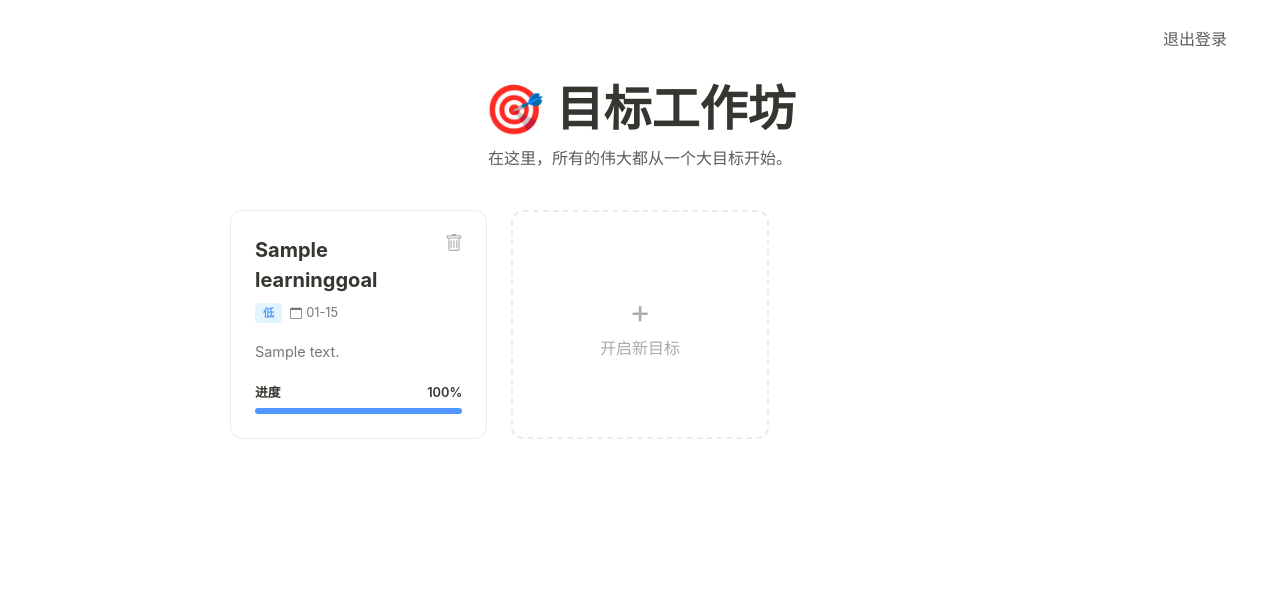
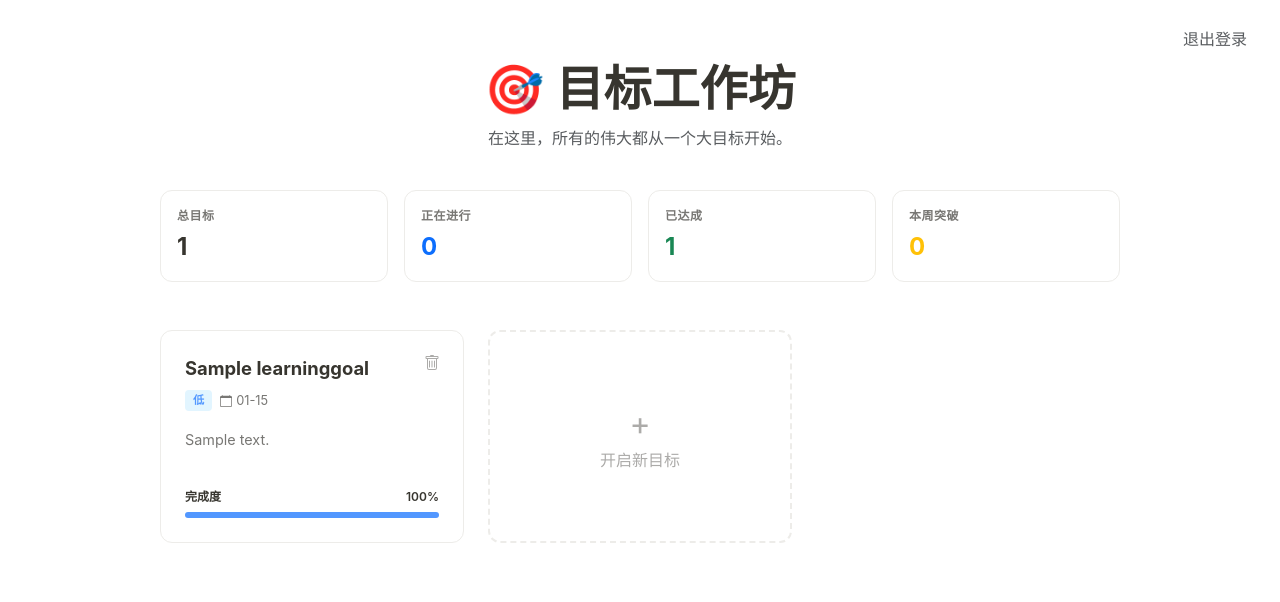
Before and after one commit to ZWEIGJ/skill-path-tracker, a Django app: page / in a window 1280 px wide. Shown: the top 602 px of the page. Run offline with Django 5.2, Linux system fonts and the light colour scheme; a user stored in the database is signed in; tables that the repository leaves empty hold one stand-in row (values such as "Sample post").

Commit message:
目标和进度可视化

```diff
--- a/goals/models.py
+++ b/goals/models.py
@@ -65,6 +65,7 @@ class SubTask(models.Model):
     title = models.CharField(max_length=200)
     is_completed = models.BooleanField(default=False)
     created_at = models.DateTimeField(auto_now_add=True)
+    updated_at = models.DateTimeField(auto_now=True) # 用于统计完成时间
 
     def __str__(self):
         return f"{self.goal.title} - {self.title}"
--- a/goals/templates/goals/goal_list.html
+++ b/goals/templates/goals/goal_list.html
@@ -13,19 +13,46 @@
             --notion-border: #edece9;
             --notion-blue: #5297ff;
             --notion-red: #eb5757;
+            --notion-green: #198754;
+            --notion-orange: #f59e0b;
         }
 
         body {
             background-color: var(--notion-bg);
             color: var(--notion-text);
             font-family: -apple-system, BlinkMacSystemFont, "Segoe UI", Helvetica, Arial, sans-serif;
-            padding-top: 80px;
+            padding-top: 60px;
+            padding-bottom: 60px;
         }
 
         .notion-container {
-            max-width: 900px;
+            max-width: 1000px;
             margin: 0 auto;
-            padding: 0 40px;
+            padding: 0 20px;
+        }
+
+        /* --- Step 6.1 新增：统计卡片样式 --- */
+        .stat-card {
+            border: 1px solid var(--notion-border);
+            border-radius: 12px;
+            padding: 16px;
+            background-color: #fff;
+            transition: box-shadow 0.2s;
+        }
+        .stat-card:hover {
+            box-shadow: 0 4px 12px rgba(0,0,0,0.05);
+        }
+        .stat-label {
+            font-size: 0.75rem;
+            color: #787774;
+            font-weight: 600;
+            text-transform: uppercase;
+            letter-spacing: 0.5px;
+        }
+        .stat-value {
+            font-size: 1.5rem;
+            font-weight: 700;
+            margin-top: 4px;
         }
 
         .header-section { margin-bottom: 40px; }
@@ -41,6 +68,7 @@
             flex-direction: column;
             height: 100%;
             position: relative;
+            background: white;
         }
 
         .goal-card:hover {
@@ -57,22 +85,20 @@
         }
 
         .goal-title {
-            font-size: 1.25rem;
+            font-size: 1.15rem;
             font-weight: 700;
             padding-right: 25px;
         }
 
-        /* --- Step 5.2 新增：标签样式 --- */
         .badge-priority {
             font-size: 0.7rem;
             padding: 2px 8px;
             border-radius: 4px;
             font-weight: 600;
-            text-transform: uppercase;
         }
-        .priority-h { background-color: #ffe2e2; color: #eb5757; } /* 高：红 */
-        .priority-m { background-color: #fff4e2; color: #ff9900; } /* 中：橙 */
-        .priority-l { background-color: #e2f5ff; color: #5297ff; } /* 低：蓝 */
+        .priority-h { background-color: #ffe2e2; color: #eb5757; }
+        .priority-m { background-color: #fff4e2; color: #ff9900; }
+        .priority-l { background-color: #e2f5ff; color: #5297ff; }
 
         .date-tag {
             font-size: 0.8rem;
@@ -96,7 +122,6 @@
             line-height: 0;
             z-index: 10;
         }
-
         .delete-btn:hover {
             background-color: #ffe7e7;
             color: var(--notion-red);
@@ -105,32 +130,32 @@
         .goal-desc {
             font-size: 0.9rem;
             color: #787774;
+            margin-top: 10px;
             margin-bottom: 20px;
-            margin-top: 10px;
+            height: 2.7em;
+            overflow: hidden;
+
+            /* 重点修复这里 */
             display: -webkit-box;
-            -webkit-line-clamp: 2;
-            line-clamp: 2;
+            -webkit-line-clamp: 2; /* 兼容旧版 WebKit */
+            line-clamp: 2;         /* 标准属性：解决你的警告 */
             -webkit-box-orient: vertical;
-            overflow: hidden;
         }
 
         .progress-container { margin-top: auto; }
-
         .progress-text {
             display: flex;
             justify-content: space-between;
-            font-size: 0.8rem;
+            font-size: 0.75rem;
             font-weight: 600;
             margin-bottom: 6px;
         }
-
         .progress-bar-bg {
             height: 6px;
             background-color: #edece9;
             border-radius: 3px;
             overflow: hidden;
         }
-
         .progress-bar-fill {
             height: 100%;
             background-color: var(--notion-blue);
@@ -151,7 +176,6 @@
             text-decoration: none;
             transition: all 0.2s;
         }
-
         .add-goal-btn:hover {
             background-color: var(--notion-hover);
             border-color: var(--notion-blue);
@@ -161,7 +185,7 @@
         .nav-actions {
             position: absolute;
             top: 20px;
-            right: 40px;
+            right: 20px;
         }
     </style>
 </head>
@@ -180,13 +204,40 @@
             <p class="text-muted">在这里，所有的伟大都从一个大目标开始。</p>
         </div>
 
+        <div class="row g-3 mb-5">
+            <div class="col-6 col-md-3">
+                <div class="stat-card">
+                    <div class="stat-label">总目标</div>
+                    <div class="stat-value">{{ stats.total }}</div>
+                </div>
+            </div>
+            <div class="col-6 col-md-3">
+                <div class="stat-card">
+                    <div class="stat-label">正在进行</div>
+                    <div class="stat-value text-primary">{{ stats.active }}</div>
+                </div>
+            </div>
+            <div class="col-6 col-md-3">
+                <div class="stat-card">
+                    <div class="stat-label">已达成</div>
+                    <div class="stat-value text-success">{{ stats.completed }}</div>
+                </div>
+            </div>
+            <div class="col-6 col-md-3">
+                <div class="stat-card">
+                    <div class="stat-label">本周突破</div>
+                    <div class="stat-value text-warning">{{ stats.weekly }}</div>
+                </div>
+            </div>
+        </div>
+
         <div class="row g-4">
             {% for goal in goals %}
             <div class="col-md-6 col-lg-4">
                 <div class="position-relative h-100">
                     <a href="{% url 'goal_detail' goal.pk %}" class="goal-card">
                         <div class="card-header-flex">
-                            <div class="goal-title">{{ goal.title }}</div>
+                            <div class="goal-title text-truncate">{{ goal.title }}</div>
                         </div>
 
                         <div class="d-flex align-items-center gap-2 mb-2 flex-wrap">
@@ -195,12 +246,12 @@
                             </span>
 
                             {% if goal.deadline %}
-                            <div class="date-tag {% if goal.is_overdue %}overdue-text{% endif %}">
+                            <div class="date-tag {% if goal.is_overdue_sort %}overdue-text{% endif %}">
                                 <svg xmlns="http://www.w3.org/2000/svg" width="12" height="12" fill="currentColor" viewBox="0 0 16 16">
                                     <path d="M3.5 0a.5.5 0 0 1 .5.5V1h8V.5a.5.5 0 0 1 1 0V1h1a2 2 0 0 1 2 2v11a2 2 0 0 1-2 2H2a2 2 0 0 1-2-2V3a2 2 0 0 1 2-2h1V.5a.5.5 0 0 1 .5-.5M1 4v10a1 1 0 0 0 1 1h12a1 1 0 0 0 1-1V4z"/>
                                 </svg>
                                 <span>
-                                    {% if goal.is_overdue %}已过期{% else %}{{ goal.deadline|date:"m-d" }}{% endif %}
+                                    {% if goal.is_overdue_sort %}已过期{% else %}{{ goal.deadline|date:"m-d" }}{% endif %}
                                 </span>
                             </div>
                             {% endif %}
@@ -210,7 +261,7 @@
 
                         <div class="progress-container">
                             <div class="progress-text">
-                                <span>进度</span>
+                                <span>完成度</span>
                                 <span>{{ goal.progress }}%</span>
                             </div>
                             <div class="progress-bar-bg">
@@ -224,13 +275,17 @@
                           onsubmit="return confirm('确定要删除这个大目标及其所有子任务吗？');">
                         {% csrf_token %}
                         <button type="submit" class="delete-btn" title="删除目标">
-                            <svg xmlns="http://www.w3.org/2000/svg" width="18" height="18" fill="currentColor" viewBox="0 0 16 16">
+                            <svg xmlns="http://www.w3.org/2000/svg" width="16" height="16" fill="currentColor" viewBox="0 0 16 16">
                                 <path d="M5.5 5.5A.5.5 0 0 1 6 6v6a.5.5 0 0 1-1 0V6a.5.5 0 0 1 .5-.5m2.5 0a.5.5 0 0 1 .5.5v6a.5.5 0 0 1-1 0V6a.5.5 0 0 1 .5-.5m3 .5a.5.5 0 0 0-1 0v6a.5.5 0 0 0 1 0z"/>
                                 <path d="M14.5 3a1 1 0 0 1-1 1H13v9a2 2 0 0 1-2 2H5a2 2 0 0 1-2-2V4h-.5a1 1 0 0 1-1-1V2a1 1 0 0 1 1-1H6a1 1 0 0 1 1-1h2a1 1 0 0 1 1 1h3.5a1 1 0 0 1 1 1zM4.118 4 4 4.059V13a1 1 0 0 0 1 1h6a1 1 0 0 0 1-1V4.059L11.882 4zM2.5 3h11V2h-11z"/>
                             </svg>
                         </button>
                     </form>
                 </div>
+            </div>
+            {% empty %}
+            <div class="col-12 text-center py-5">
+                <p class="text-muted">还没有目标？点击右侧或下方开启新挑战！</p>
             </div>
             {% endfor %}
 
@@ -245,6 +300,7 @@
 
     <script>
         document.addEventListener('DOMContentLoaded', () => {
+            // 进度条动画
             const bars = document.querySelectorAll('.js-progress-bar');
             bars.forEach(bar => {
                 const progress = bar.getAttribute('data-progress');
--- a/goals/views.py
+++ b/goals/views.py
@@ -16,27 +16,41 @@ from .forms import LearningGoalForm
 
 @login_required
 def goal_list_view(request):
-    """首页：显示大目标（逻辑：未过期 > 优先级 > 截止日期）"""
+    """首页：显示大目标 + 统计数据（逻辑：未过期 > 优先级 > 截止日期）"""
     now_date = timezone.now().date()
 
-    # 使用 annotate 预先计算子任务统计信息，用于沉底判断
-    goals = LearningGoal.objects.filter(user=request.user).annotate(
+    # 1. 统计逻辑：计算顶部的四个数字
+    all_goals = LearningGoal.objects.filter(user=request.user)
+    total_count = all_goals.count()
+    # 使用列表推导式计算进度（对应你的模型 @property）
+    completed_count = sum(1 for g in all_goals if g.progress >= 100)
+    in_progress_count = sum(1 for g in all_goals if 0 < g.progress < 100)
+
+    # 本周完成的子任务数
+    last_7_days = timezone.now() - timezone.timedelta(days=7)
+    weekly_subtasks = SubTask.objects.filter(
+        goal__user=request.user,
+        is_completed=True,
+        updated_at__gte=last_7_days
+    ).count()
+
+    # 2. 排序逻辑：annotate 必须写在 order_by 之前
+    goals = all_goals.annotate(
         total_tasks=Count('subtasks'),
-        completed_tasks=Count('subtasks', filter=Q(subtasks__is_completed=True)),
+        completed_tasks_count=Count('subtasks', filter=Q(subtasks__is_completed=True)),
 
-        # 核心沉底逻辑：
-        # 判定条件：日期早于今天 AND (没有任务 OR 已完成任务数 < 总任务数)
+        # 过期沉底逻辑
         is_overdue_sort=Case(
             When(
                 Q(deadline__lt=now_date) &
-                (Q(total_tasks=0) | Q(completed_tasks__lt=F('total_tasks'))),
+                (Q(total_tasks=0) | Q(completed_tasks_count__lt=F('total_tasks'))),
                 then=True
             ),
             default=False,
             output_field=BooleanField()
         ),
 
-        # 优先级权重分：高(3) > 中(2) > 低(1)
+        # 优先级权重
         priority_weight=Case(
             When(priority='H', then=3),
             When(priority='M', then=2),
@@ -45,16 +59,24 @@ def goal_list_view(request):
             output_field=IntegerField(),
         )
     ).order_by(
-        'is_overdue_sort',    # 1. 未过期的在前 (False/0 < True/1)
-        '-priority_weight',   # 2. 权重分高的在前
-        'deadline'            # 3. 日期近的在前
+        'is_overdue_sort',    # 未过期的在前
+        '-priority_weight',   # 高优先级在前
+        'deadline'            # 日期近的在前
     )
 
-    return render(request, 'goals/goal_list.html', {'goals': goals})
+    return render(request, 'goals/goal_list.html', {
+        'goals': goals,
+        'stats': {
+            'total': total_count,
+            'completed': completed_count,
+            'active': in_progress_count,
+            'weekly': weekly_subtasks
+        }
+    })
 
 @login_required
 def goal_detail_view(request, pk):
-    """详情页：大目标的详情 + 子任务列表"""
+    """详情页：补回了之前失踪的视图函数"""
     goal = get_object_or_404(LearningGoal, pk=pk, user=request.user)
     subtasks = goal.subtasks.all().order_by('created_at')
 
@@ -65,7 +87,6 @@ def goal_detail_view(request, pk):
     })
 
 class GoalCreateView(LoginRequiredMixin, CreateView):
-    """创建目标视图"""
     model = LearningGoal
     form_class = LearningGoalForm
     template_name = 'goals/goal_form.html'
@@ -78,18 +99,16 @@ class GoalCreateView(LoginRequiredMixin, CreateView):
 @login_required
 @require_POST
 def goal_delete_view(request, pk):
-    """删除大目标及其关联的所有子任务"""
     goal = get_object_or_404(LearningGoal, pk=pk, user=request.user)
     goal.delete()
     messages.success(request, "目标及其所有关联任务已成功移除。")
     return redirect('goal_list')
 
 
-# --- 2. 子任务管理 (AJAX 纯异步接口) ---
+# --- 2. 子任务管理 (AJAX 接口) ---
 
 @login_required
 def subtask_add_ajax(request, goal_id):
-    """异步添加子任务"""
     if request.method == 'POST':
         goal = get_object_or_404(LearningGoal, pk=goal_id, user=request.user)
         title = request.POST.get('title', '').strip()
@@ -105,7 +124,6 @@ def subtask_add_ajax(request, goal_id):
 
 @login_required
 def subtask_toggle_ajax(request, task_id):
-    """异步切换子任务状态"""
     subtask = get_object_or_404(SubTask, pk=task_id, goal__user=request.user)
     subtask.is_completed = not subtask.is_completed
     subtask.save()
@@ -118,7 +136,6 @@ def subtask_toggle_ajax(request, task_id):
 
 @login_required
 def subtask_delete_ajax(request, task_id):
-    """异步删除子任务"""
     subtask = get_object_or_404(SubTask, pk=task_id, goal__user=request.user)
     goal = subtask.goal
     subtask.delete()
```
Also changed, not shown: goals/migrations/0006_subtask_updated_at.py (added).
